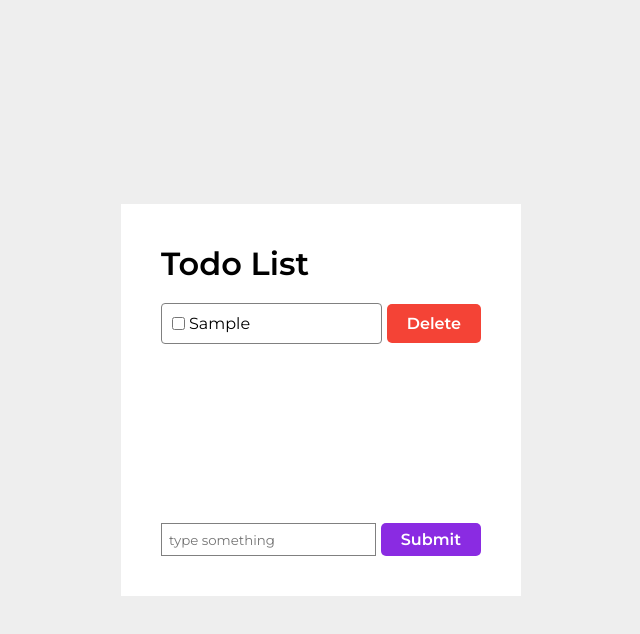
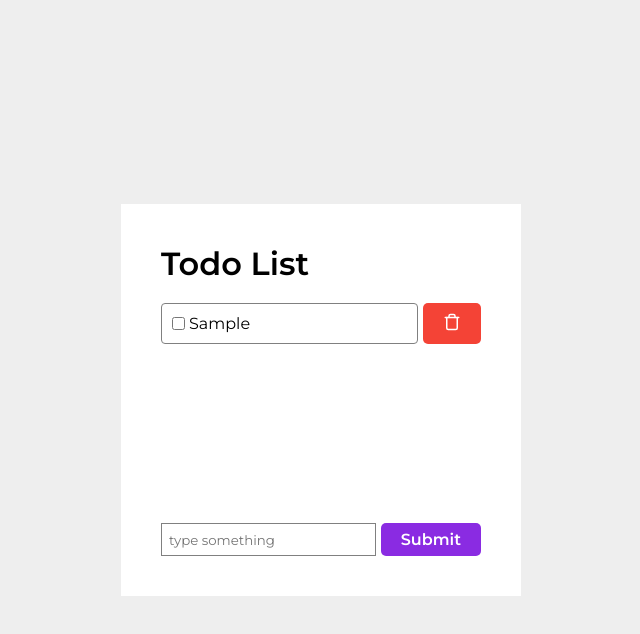
Before and after one commit to lazy-geek/svelte-todo-app, a Svelte app: page / in a window 1280 px wide. Both pictures are taken after typing "Sample" into the empty fields and a click on the button "Submit". Shown: the top 634 px of the page, without its empty margins (319-959 px from the left). Built offline with nearby package versions, Linux system fonts and the light colour scheme.

Commit message:
Add Delete Icon

```diff
--- a/src/components/Delete.svelte
+++ b/src/components/Delete.svelte
@@ -1,5 +1,7 @@
 <script>
     import { createEventDispatcher } from "svelte";
+
+    import trashIcon from "../assets/trash.svg";
 
     export let id;
     const dispatch = createEventDispatcher();
@@ -9,14 +11,14 @@
     }
 </script>
 
-<button class="delete" on:click={submit}>Delete</button>
+<button class="delete" on:click={submit}>
+    <img src={trashIcon} alt="Delete" width="18" height="18" />
+</button>
 
 <style>
     .delete {
         padding: 10px 20px;
         margin-left: 5px;
-        font-size: 16px;
-        font-weight: bold;
         color: white;
         background-color: #f44336;
         border-radius: 5px;
```
Also changed, not shown: src/assets/trash.svg (added).
